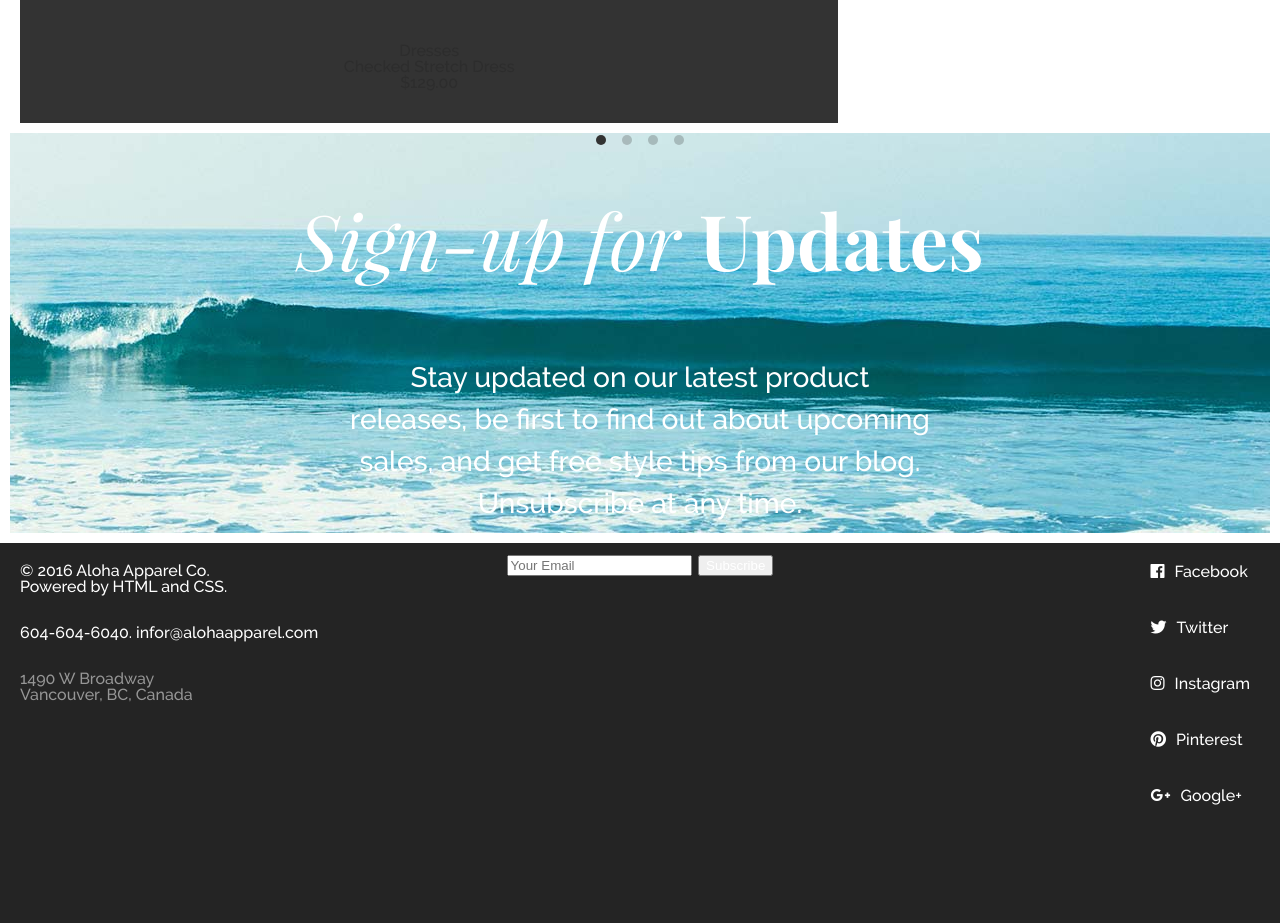
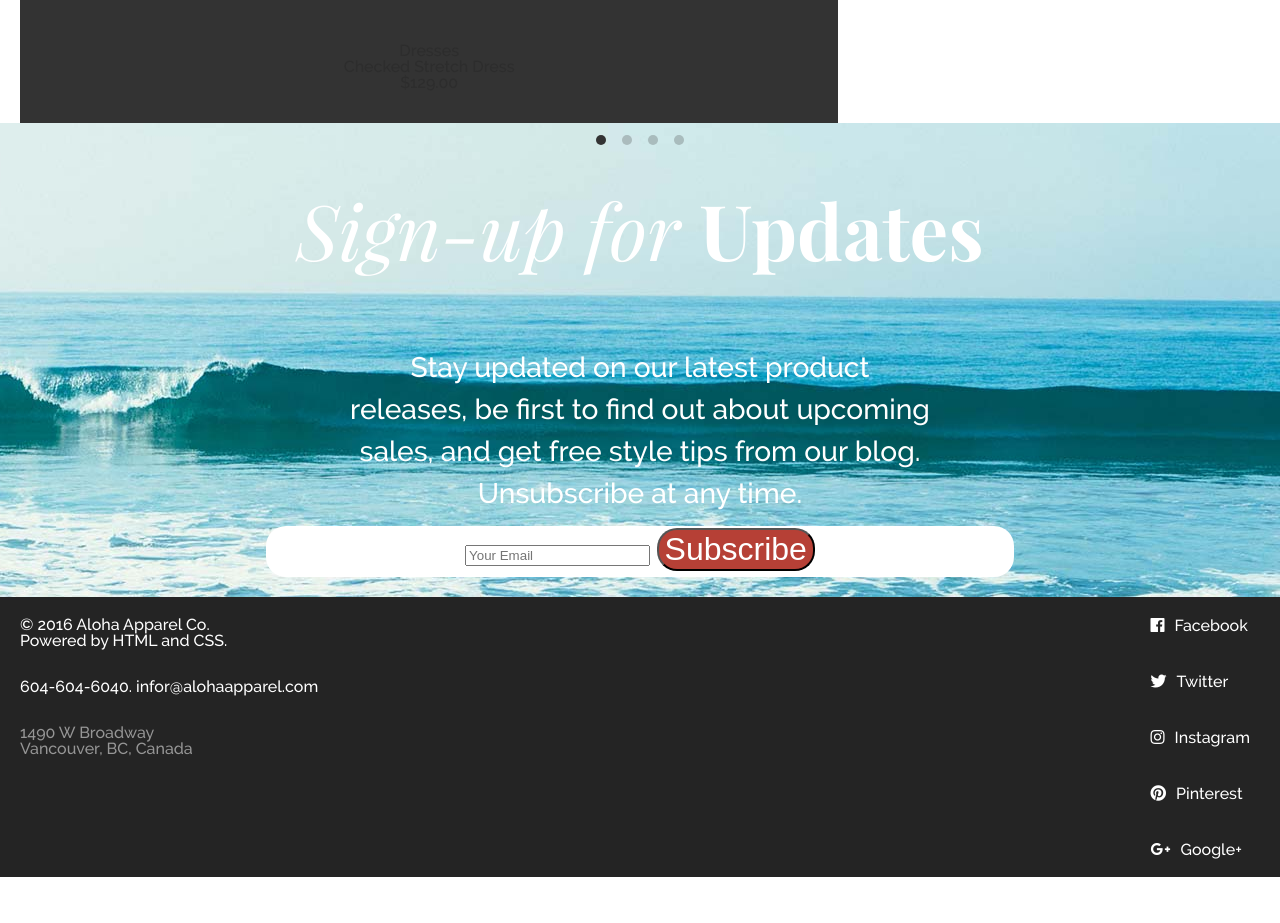
Before and after one commit to CiaranFontein/Aloha-Project, a plain HTML site: page index.html in a window 1280 px wide. Shown: the part 3640-4563 px from the top of the page. After the commit the page ends 4517 px from the top, so only its background shows below. Drawn offline with nearby package versions, Linux system fonts and the light colour scheme.

Commit message:
Subscribe button looks better than before (but still not good)

```diff
--- a/css/style.css
+++ b/css/style.css
@@ -73,7 +73,6 @@ address {
 }
 
 footer {
-    height: 400px;
     display: flex;
     background-color: #242424;
     color: white;
@@ -199,8 +198,7 @@ banner-text {
     background: url(../images/wave-bkgd.jpg);
     background-position: 100% 100%;
     background-repeat: no-repeat;
-    height: 400px;
-    margin: 10px;
+    height: auto;
     color: white;
     flex-direction: column;
     align-items: center;
@@ -211,6 +209,19 @@ banner-text {
 
 .subscribe p {
     text-align: center;
+}
+
+.subscribe-button-container{
+    background: white;
+    border-radius: 20px;
+    margin-bottom: 20px;
+}
+
+.subscribe-button{
+    background: #b64036;
+    border-radius:20px;
+    font-weight: 20%;
+    font-size: 2rem;
 }
 
 .contact-informtion {
--- a/index.html
+++ b/index.html
@@ -106,8 +106,10 @@
             <p class="container-small">Stay updated on our latest product releases, be first to find out about upcoming
                 sales, and get free
                 style tips from our blog. Unsubscribe at any time.</p>
-            <input type="text" placeholder="Your Email" name="mail" required>
-            <input type="submit" value="Subscribe">
+            <div class="subscribe-button-container">
+                <input type="text" placeholder="Your Email" name="mail" required>
+                <input class="subscribe-button" type="submit" value="Subscribe">
+            </div>
         </div>
     </section>
     <footer>
```
